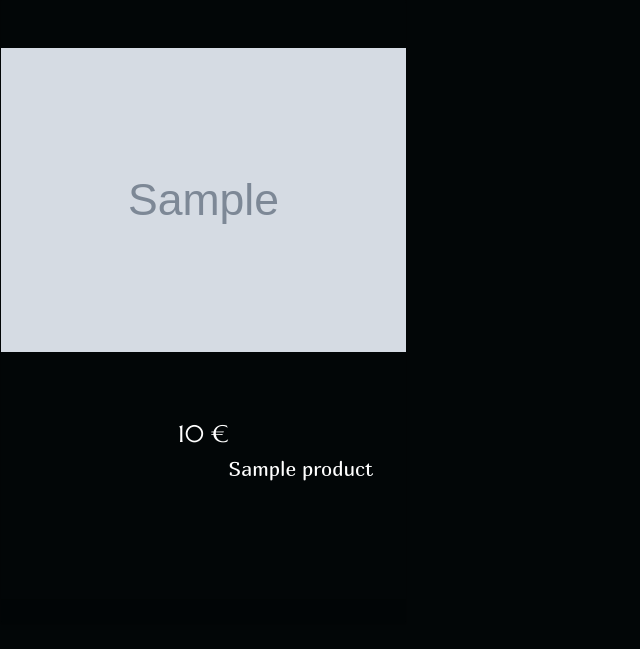
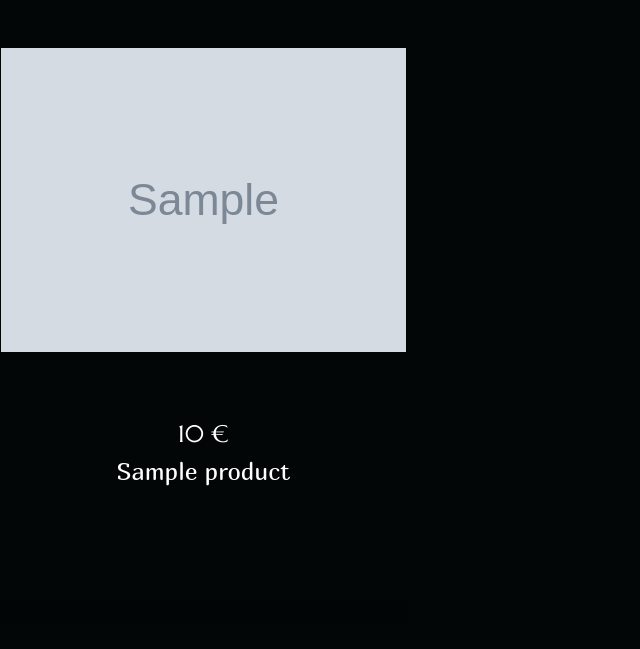
Before and after one commit to 1vs4/auction, a Django app: template django_auction/goods/templates/goods/products.html in a window 1280 px wide. Shown: the part 207-856 px from the top of the page, without its empty margins (0-640 px from the left). Run offline with Django 3.2, Linux system fonts and the light colour scheme; the template is opened without the code that fills it: most values are stand-ins (such as "Sample title", 1, 10 or a date in 2020); grey boxes marked "Sample" are stand-in pictures; parts of the project's set-up code (start-up, migrations or seed data) failed here and were passed over; some libraries are stand-ins or nearby versions.

Commit message:
changed products.html.

```diff
--- a/django_auction/goods/templates/goods/products.html
+++ b/django_auction/goods/templates/goods/products.html
@@ -22,9 +22,9 @@
                     </a>
                     <div class="card-body">
                         <h4>{{ product.price }} € </h4>
-                        <h5 class="card-title" style="object-fit: contain; height: 110px;">
-                            <a href="#" class="text-white">{{ product.title }}</a>
-                        </h5>
+                        <h4 class="card-title" style="object-fit: contain; height: 110px;">
+                            <a href="#" class="text-white">{{ product.name }}</a>
+                        </h4>
 
                    </div>
                 <div class="card-footer text-center"></div>
```
